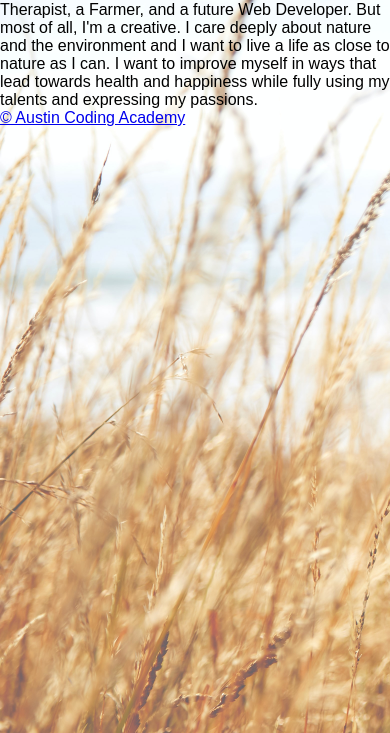
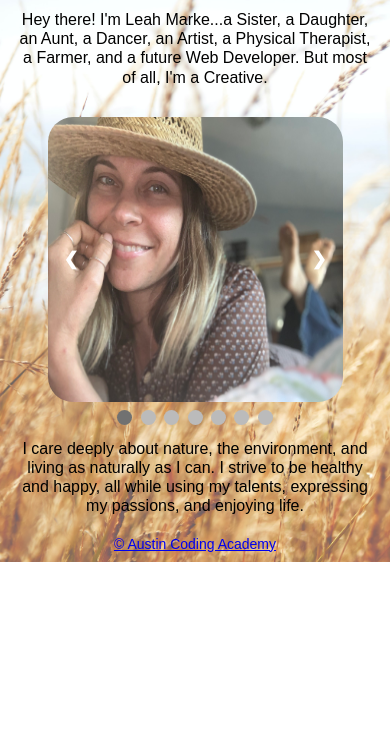
Before and after one commit to LeahMarke/ACA_web101_Leah_Marke, a plain HTML site: page myPortfolio/about.html in a window 390 px wide. Shown: the part 111-844 px from the top of the page. Drawn offline with Linux system fonts and the light colour scheme.

Commit message:
completed mobile responsive display

```diff
--- a/myPortfolio/about.css
+++ b/myPortfolio/about.css
@@ -3,42 +3,198 @@
   padding: 0;
   box-sizing: border-box;
 }
+/* starting with mobile display */
 body {
   font-family: Arial, Helvetica, sans-serif;
   background-image: url(./images/backgroundImage.jpg);
   background-repeat: no-repeat;
   background-size: cover;
-  /* height: 100vh; */
+  /* display: flex;
+  flex-direction: column;
+  justify-content: space-around;
+  align-items: center; */
 }
-.whole_page {
-  height: 100vh;
-}
+
 nav > a {
-  /* margin: 2% 1% 3%;
-  height: 10%;
-  width: 15%; */
   color: rgb(218, 180, 154);
   font-family: Arial, Helvetica, sans-serif;
   font-size: 15px;
   border-radius: 25px;
   text-align: center;
+  padding: 5px 5px;
 }
-
+/* .whole_page {
+  display: flex;
+  flex-direction: column;
+  height: 100%;
+  width: 100%;
+  justify-content: space-around;
+  align-items: center;
+} */
 .has-border {
   border-radius: 25px;
   border: 2px solid #537783;
   background: none;
-  padding: 10px;
+  /* padding: 10px; */
 }
 nav {
+  font-size: 14px;
   width: 100%;
+  text-align: center;
+  padding: 15px 0;
 }
 h1 {
   color: #537783;
+  text-align: center;
+  font-size: 30px;
+  padding: 15px 0;
+}
+main {
+  display: flex;
+  flex-direction: column;
+}
+img {
+  width: 250px;
+  height: 285px;
+  /* max-width: 300px;
+  max-height: 320px; */
+  /* height: auto; */
+  border-radius: 25px;
+}
+/* #headshot {
+  width: 335px;
+} */
+p {
+  font-size: 16px;
+  text-align: center;
+  padding: 10px 15px;
+  line-height: 1.2;
+}
+/* Slideshow container */
+.slideshow-container {
+  max-width: 1000px;
+  height: 275px;
+  width: 295px;
+  position: relative;
+  margin: auto;
+}
 
-  font-size: 50px;
+/* Hide the images by default */
+.mySlides {
+  display: none;
 }
+
+/* Next & previous buttons */
+.prev,
+.next {
+  cursor: pointer;
+  position: absolute;
+  top: 50%;
+  width: auto;
+  margin-top: -22px;
+  padding: 16px;
+  color: white;
+  font-weight: bold;
+  font-size: 18px;
+  transition: 0.6s ease;
+  border-radius: 0 3px 3px 0;
+  user-select: none;
+}
+
+/* Position the "next button" to the right */
+.next {
+  right: 0;
+  border-radius: 3px 0 0 3px;
+}
+
+/* On hover, add a black background color with a little bit see-through */
+.prev:hover,
+.next:hover {
+  background-color: rgba(0, 0, 0, 0.8);
+}
+
+/* Caption text */
+.text {
+  color: #f2f2f2;
+  font-size: 15px;
+  padding: 8px 12px;
+  position: absolute;
+  bottom: 8px;
+  width: 100%;
+  text-align: center;
+}
+
+/* Number text (1/3 etc) */
+.numbertext {
+  color: #f2f2f2;
+  font-size: 12px;
+  padding: 8px 12px;
+  position: absolute;
+  top: 0;
+}
+
+/* The dots/bullets/indicators */
+.dot {
+  cursor: pointer;
+  height: 15px;
+  width: 15px;
+  margin: 0 2px;
+  background-color: #bbb;
+  border-radius: 50%;
+  display: inline-block;
+  transition: background-color 0.6s ease;
+}
+
+.active,
+.dot:hover {
+  background-color: #717171;
+}
+
+/* Fading animation */
+.fade {
+  animation-name: fade;
+  animation-duration: 1.5s;
+}
+
+@keyframes fade {
+  from {
+    opacity: 0.4;
+  }
+  to {
+    opacity: 1;
+  }
+}
+.small-text {
+  font-size: 14px;
+  padding: 10px 20px;
+  text-align: center;
+}
+/* start tablet display */
 @media (min-width: 576px) {
+  h1 {
+    font-size: 38px;
+  }
+  .has-border {
+    font-size: 18px;
+  }
+  .small-text {
+    padding: 0 20px;
+    text-align: center;
+  }
 }
+/* start desktop responsive display */
 @media (min-width: 992px) {
+  h1 {
+    font-size: 40px;
+  }
+  .has-border {
+    font-size: 20px;
+  }
+  .small-text {
+    font-size: 18px;
+    text-align: center;
+  }
+  nav > a {
+    margin: 0 10px;
+  }
 }
--- a/myPortfolio/about.html
+++ b/myPortfolio/about.html
@@ -8,12 +8,8 @@
     <title>About Me</title>
   </head>
   <body>
-
-    <!-- copied -->
-    <body>
-      <div class="whole_page">
+    <!-- <div class="whole_page"> -->
     <header>
-
       <nav>
         <a class="has-border" href="resume.html">Resume</a>
         <a class="has-border" href="about.html">About Me</a>
@@ -23,27 +19,77 @@
         <a class="has-border" href="contact.html">Contact Me</a>
       </nav>
     </header>
+    <h1>All About Me</h1>
       <main>
-        <!-- <img src="./myProfilePic.jpg" id="profile-pic" alt="Head shot of Me" /> -->
 
-        <!-- <div class="introduction"> -->
+        <p>
+          Hey there! I'm Leah Marke...a Sister, a Daughter, an Aunt, a
+          Dancer, an Artist, a Physical Therapist, a Farmer, and a future Web
+          Developer. But most of all, I'm a Creative. </p>
 
-    <!-- copied -->
+        </p>
+        <div class="slideshow-container">
 
+          <!-- Full-width images with number and caption text -->
+          <div class="mySlides fade">
+            <div class="numbertext"></div>
+            <img src="leahSmilingFeet.jpg" style="width:100%" id="headshot">
+            <div class="text"></div>
+          </div>
+          <div class="mySlides fade">
+            <div class="numbertext"></div>
+            <img src="cactusWall.jpeg" style="width:100%">
+            <div class="text"></div>
+          </div>
+          <div class="mySlides fade">
+            <div class="numbertext"></div>
+            <img src="leahWithKatherine.JPG" style="width:100%">
+            <div class="text"></div>
+          </div>
+          <div class="mySlides fade">
+            <div class="numbertext"></div>
+            <img src="carrots.JPG" style="width:100%">
+            <div class="text"></div>
+          </div>
+          <div class="mySlides fade">
+            <div class="numbertext"></div>
+            <img src="hangingHerbs.jpg" style="width:100%">
+            <div class="text"></div>
+          </div>
+          <div class="mySlides fade">
+            <div class="numbertext"></div>
+            <img src="leahWithCilantro.JPG" style="width:100%">
+            <div class="text"></div>
+          </div>
+          <div class="mySlides fade">
+            <div class="numbertext"></div>
+            <img src="dancingOnTree.jpg" style="width:100%">
+            <div class="text"></div>
+          </div>
+          <!-- Next and previous buttons -->
+          <a class="prev" onclick="plusSlides(-1)">&#10094;</a>
+          <a class="next" onclick="plusSlides(1)">&#10095;</a>
+        </div>
+        <br>
 
-    <h1>All About Me</h1>
-    <p>
-      Hey there! My name is Leah Marke. I'm a Sister, a Daughter, an Aunt, a
-      Dancer, an Artist, a Physical Therapist, a Farmer, and a future Web
-      Developer. But most of all, I'm a creative. I care deeply about nature and
-      the environment and I want to live a life as close to nature as I can. I
-      want to improve myself in ways that lead towards health and happiness
-      while fully using my talents and expressing my passions.
-    </p>
+        <!-- The dots/circles -->
+        <div style="text-align:center">
+          <span class="dot" onclick="currentSlide(1)"></span>
+          <span class="dot" onclick="currentSlide(2)"></span>
+          <span class="dot" onclick="currentSlide(3)"></span>
+          <span class="dot" onclick="currentSlide(4)"></span>
+          <span class="dot" onclick="currentSlide(5)"></span>
+          <span class="dot" onclick="currentSlide(6)"></span>
+          <span class="dot" onclick="currentSlide(6)"></span>
+        </div>
+
+        <p>I care deeply about nature, the environment, and living as naturally as I can. I strive to be healthy and happy, all while using my talents, expressing my passions, and enjoying life. </p>
+
         <a class="small-text" href="https://austincodingacademy.com/"
           >© Austin Coding Academy</a
         >
       </main>
-</div>
+    <!-- </div> -->
+    <script src="about.js"></script>
   </body>
 </html>
--- /dev/null
+++ b/myPortfolio/about.js
@@ -0,0 +1,32 @@
+let slideIndex = 1;
+showSlides(slideIndex);
+
+// Next/previous controls
+function plusSlides(n) {
+  showSlides((slideIndex += n));
+}
+
+// Thumbnail image controls
+function currentSlide(n) {
+  showSlides((slideIndex = n));
+}
+
+function showSlides(n) {
+  let i;
+  let slides = document.getElementsByClassName("mySlides");
+  let dots = document.getElementsByClassName("dot");
+  if (n > slides.length) {
+    slideIndex = 1;
+  }
+  if (n < 1) {
+    slideIndex = slides.length;
+  }
+  for (i = 0; i < slides.length; i++) {
+    slides[i].style.display = "none";
+  }
+  for (i = 0; i < dots.length; i++) {
+    dots[i].className = dots[i].className.replace(" active", "");
+  }
+  slides[slideIndex - 1].style.display = "block";
+  dots[slideIndex - 1].className += " active";
+}
```
Also changed, not shown: myPortfolio/alpacaLightsSmall.jpeg (added), myPortfolio/cactusWall.jpeg (added), myPortfolio/carrots.JPG (added), myPortfolio/dancingOnTree.jpg (added), myPortfolio/leahDancePic.jpg (renamed from myPortfolio/images/leahDancePic.jpg), myPortfolio/leahSmilingFeet.jpg (added), myPortfolio/leahWithCilantro.JPG (added), myPortfolio/leahWithKatherine.JPG (added), 1 other file. Lines whose indentation alone changed are shown as unchanged.
